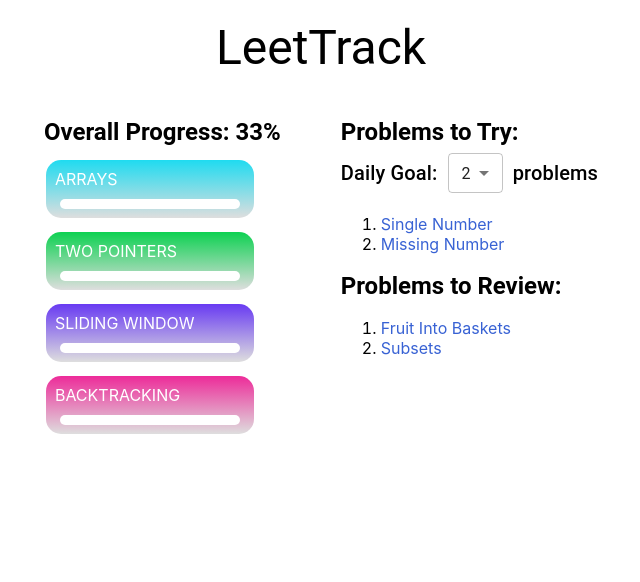
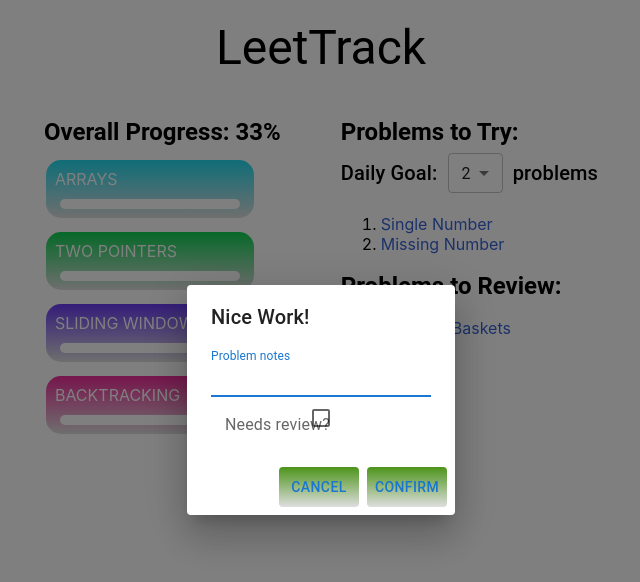
Before and after one commit to 397-f21/coffee-leettrack, a React (Create React App) app: page / in a window 1280 px wide. Shown: the top 582 px of the page, without its empty margins (319-959 px from the left). Built offline with nearby package versions, Linux system fonts and the light colour scheme.

Commit message:
question modal

```diff
--- a/src/App.js
+++ b/src/App.js
@@ -3,6 +3,7 @@ import "./index.css";
 import ProgressIcon from "./Components/ProgressIcon";
 import { Typography, MenuItem, FormControl, Select } from "@mui/material";
 import questions from "./data/data.js";
+import CompletedQuestion from "./Components/CompletedQuestionModal";
 
 function App() {
   const questionData = {
@@ -120,6 +121,7 @@ function App() {
   const [newProblems, setNewProblems] = useState([]);
   const [reviewProblems, setReviewProblems] = useState([]);
   const [percentComplete, setPercentComplete] = useState(0);
+  const [open, setOpen] = useState(true);
 
   //function for set daily goal
   const handleDailyGoal =(event)=>{
@@ -160,6 +162,7 @@ function App() {
     <div className="App">
       <Typography variant="h3" > LeetTrack</Typography>
       <div className="content">
+       <CompletedQuestion open={open} setOpen={setOpen} problemID={0} />
         <div id="progress-icon-list">
         <Typography variant="h5" sx={{ fontWeight: 'bold' }}> Overall Progress: {percentComplete}%</Typography>
           {Object.keys(categories).map((categoryName) => (
--- /dev/null
+++ b/src/Components/CompletedQuestionModal.js
@@ -0,0 +1,82 @@
+import React, { useState } from "react";
+import Button from "@mui/material/Button";
+import Dialog from "@mui/material/Dialog";
+import TextField from "@mui/material/TextField";
+import DialogActions from "@mui/material/DialogActions";
+import DialogContent from "@mui/material/DialogContent";
+import DialogTitle from "@mui/material/DialogTitle";
+import InputLabel from "@mui/material/InputLabel";
+import FormControl from "@mui/material/FormControl";
+//import { updateData } from "../Utilities/firebase";
+import Checkbox from "@mui/material/Checkbox";
+
+
+export default function CompletedQuestion({ open, setOpen, problemID }) {
+    const [notes, setNotes] = useState('');
+    const [review, setReview] = useState(false)
+    const [hasError, setHasError] = useState(false);
+
+
+    const handleClose = () => {
+        setOpen(false);
+        setNotes('');
+        setReview(false);
+    };
+
+    const handleDescriptionChange = (event) => {
+        const newDescription = event.target.value;
+        setNotes(newDescription)
+    };
+
+    const updateProblem = async () => {
+        try {
+            //await updateData(`/problems/` + problemID + '/notes', notes);
+            //await updateData(`/problems/` + problemID + '/review', 1);
+        } catch (error) {
+            alert(error);
+        }
+        handleClose();
+    };
+
+    const handleChange = async (event) => {
+        setReview(event.target.checked);
+    }
+
+    return (
+        <Dialog data-testid="dialogTestId" open={open} onClose={handleClose}>
+            <DialogTitle data-cy="addTaskTitle">Nice Work!</DialogTitle>
+            <DialogContent>
+                <div id="newTaskForm">
+                    <TextField
+                        autoFocus
+                        inputProps={{ "data-testid": "description" }}
+                        value={notes}
+                        onChange={handleDescriptionChange}
+                        label="Problem notes"
+                        type="text"
+                        variant="standard"
+                        error={hasError}
+                        helperText={hasError ? "Enter problem notes" : ""}
+                    />
+                    <div id="selects">
+                        <FormControl fullWidth>
+                            <InputLabel>Needs review?</InputLabel>
+                            <Checkbox
+                                data-testid="checkbox"
+                                checked={review}
+                                onChange={handleChange}
+                                inputProps={{ "aria-label": "controlled" }}
+                            />
+                        </FormControl>
+                    </div>
+                </div>
+            </DialogContent>
+            <DialogActions>
+                <Button onClick={handleClose}>Cancel</Button>
+                <Button data-testid="addButton" onClick={updateProblem}>
+                    Confirm
+                </Button>
+            </DialogActions>
+        </Dialog>
+    );
+}
```
